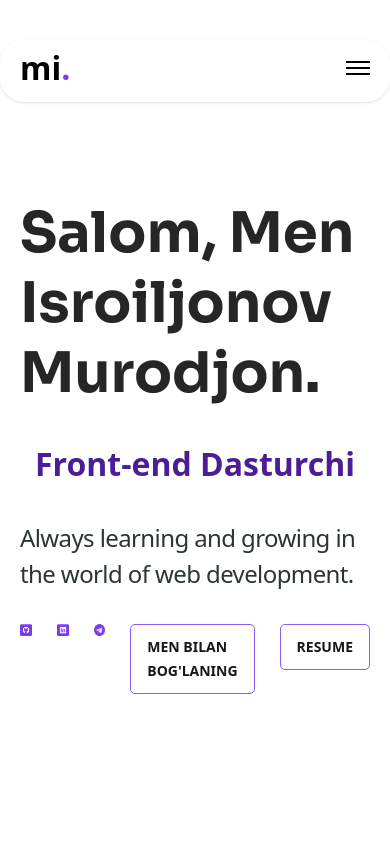
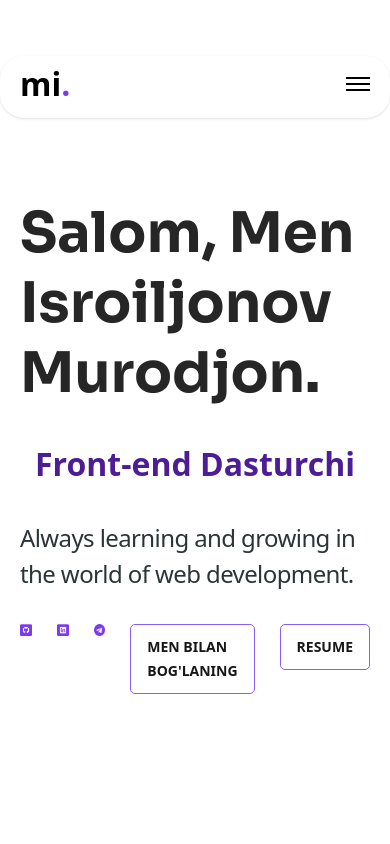
Before and after one commit to DeveloperMurodjon/portfolio, a Next.js app: page / in a window 390 px wide. Shown: the top 844 px of the page. Built offline with nearby package versions, Linux system fonts and the light colour scheme.

Commit message:
changoing mobile

```diff
--- a/src/components/Navbar.tsx
+++ b/src/components/Navbar.tsx
@@ -13,7 +13,7 @@ export default function Navbar() {
   const [open, setOpen] = useState<boolean>(false);
 
   return (
-    <div className="sticky top-10 md:top-4 bg-white z-50 shadow-sm rounded-3xl container flex justify-between items-center mt-[16px] pt-1  pb-[10px]">
+    <div className="sticky top-14 md:top-4 bg-white z-50 shadow-sm rounded-3xl container flex justify-between items-center mt-[16px] pt-1  pb-[10px]">
       <Link href={"/"}>
         <h3 className="text-[32px] font-bold md:text-5xl md:leading-[56px] space-x-[-1px] ">
           mi<span className="text-purple">.</span>
```
